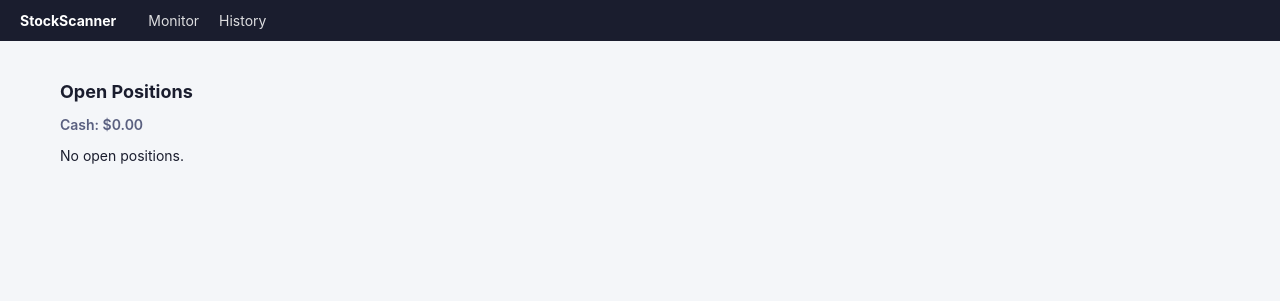
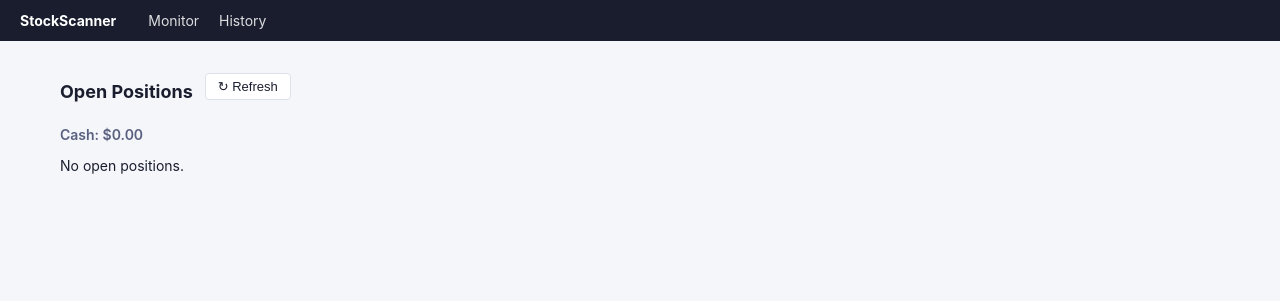
Before and after one commit to ChernyshovYuriy/StockScanner, a Flask app: page / in a window 1280 px wide. Shown: the top 301 px of the page. Run offline with Flask 3, Linux system fonts and the light colour scheme; data that the repository does not hold is empty.

Commit message:
Replace Monitor page auto-refresh with a manual Refresh button
The 20s meta-refresh was hitting yfinance for every open position on a
fixed timer regardless of whether anyone was looking at the page. Now the
page loads once and only re-fetches on an explicit click.

Co-Authored-By: Claude Sonnet 5 <noreply@anthropic.com>

```diff
--- a/config.py
+++ b/config.py
@@ -42,7 +42,6 @@ class PositionMonitorMode(Enum):
 # ─────────────────────────────────────────────────────────────────────────────
 DASHBOARD_HOST = "0.0.0.0"
 DASHBOARD_PORT = 8080
-DASHBOARD_REFRESH_SECONDS = 20  # <meta http-equiv="refresh"> cadence on the Monitor page
 DASHBOARD_SNAPSHOT_CACHE_TTL_SECONDS = 15  # server-side cache for build_live_positions()
 
 
--- a/dashboard_app.py
+++ b/dashboard_app.py
@@ -25,7 +25,7 @@ from typing import Any, Callable
 import duckdb
 from flask import Flask, jsonify, render_template
 
-from config import DASHBOARD_HOST, DASHBOARD_PORT, DASHBOARD_REFRESH_SECONDS
+from config import DASHBOARD_HOST, DASHBOARD_PORT
 from dashboard_positions import build_live_positions
 from db import get_all_trades, get_cash, get_transactions
 from manual_sell import sell_position
@@ -80,7 +80,6 @@ def create_app() -> Flask:
             rows=rows,
             cash=cash,
             error=error,
-            refresh_seconds=DASHBOARD_REFRESH_SECONDS,
         )
 
     @app.get("/history")
--- a/static/dashboard.css
+++ b/static/dashboard.css
@@ -40,6 +40,24 @@ body {
 main { padding: 20px; max-width: 1200px; margin: 0 auto; }
 
 h1 { font-size: 18px; margin: 20px 0 10px; }
+
+.header-row {
+  display: flex;
+  align-items: center;
+  gap: 12px;
+}
+.header-row h1 { margin: 20px 0 10px; }
+
+.refresh-btn {
+  background: var(--card-bg);
+  color: var(--text);
+  border: 1px solid var(--border);
+  border-radius: 4px;
+  padding: 5px 12px;
+  cursor: pointer;
+  font-size: 13px;
+}
+.refresh-btn:hover { background: var(--page-bg); }
 
 .stat { color: var(--text-muted); font-weight: 600; }
 
--- a/templates/monitor.html
+++ b/templates/monitor.html
@@ -1,10 +1,10 @@
 {% extends "base.html" %}
 {% block title %}Monitor — StockScanner{% endblock %}
-{% block head %}
-  <meta http-equiv="refresh" content="{{ refresh_seconds }}">
-{% endblock %}
 {% block content %}
-  <h1>Open Positions</h1>
+  <div class="header-row">
+    <h1>Open Positions</h1>
+    <button onclick="location.reload()" class="refresh-btn">↻ Refresh</button>
+  </div>
 
   {% if error %}
     <p class="banner banner-error">{{ error }}</p>
```
